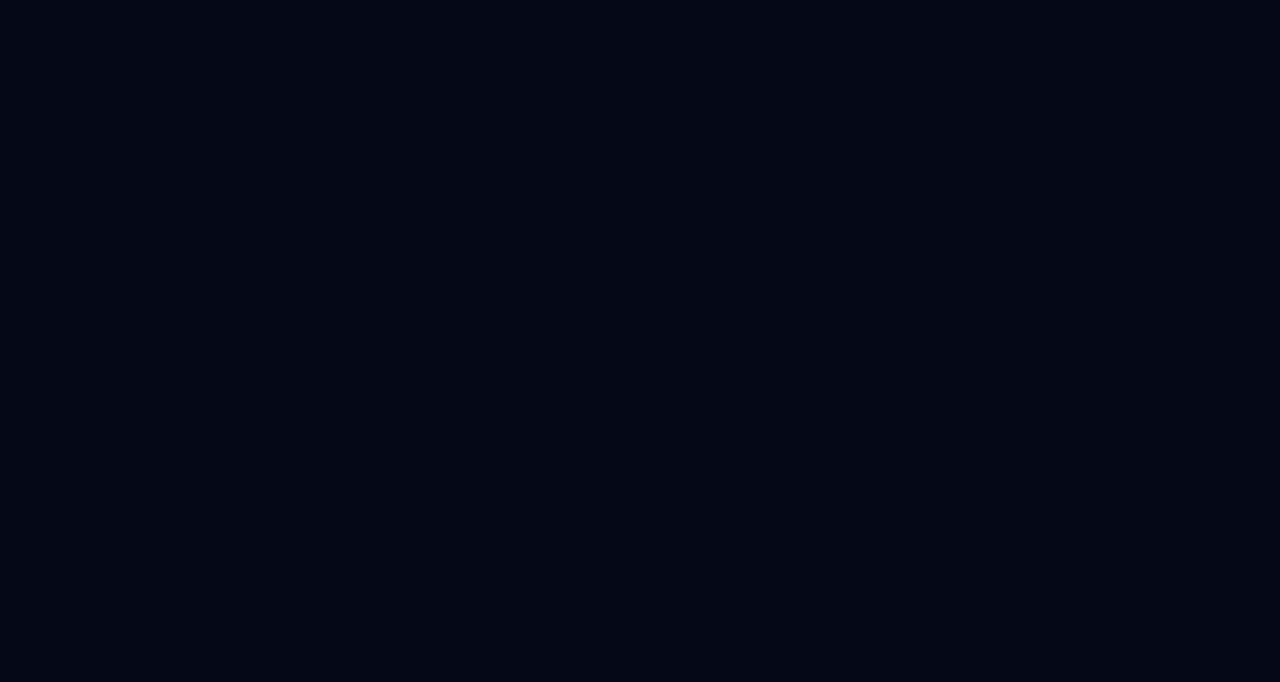
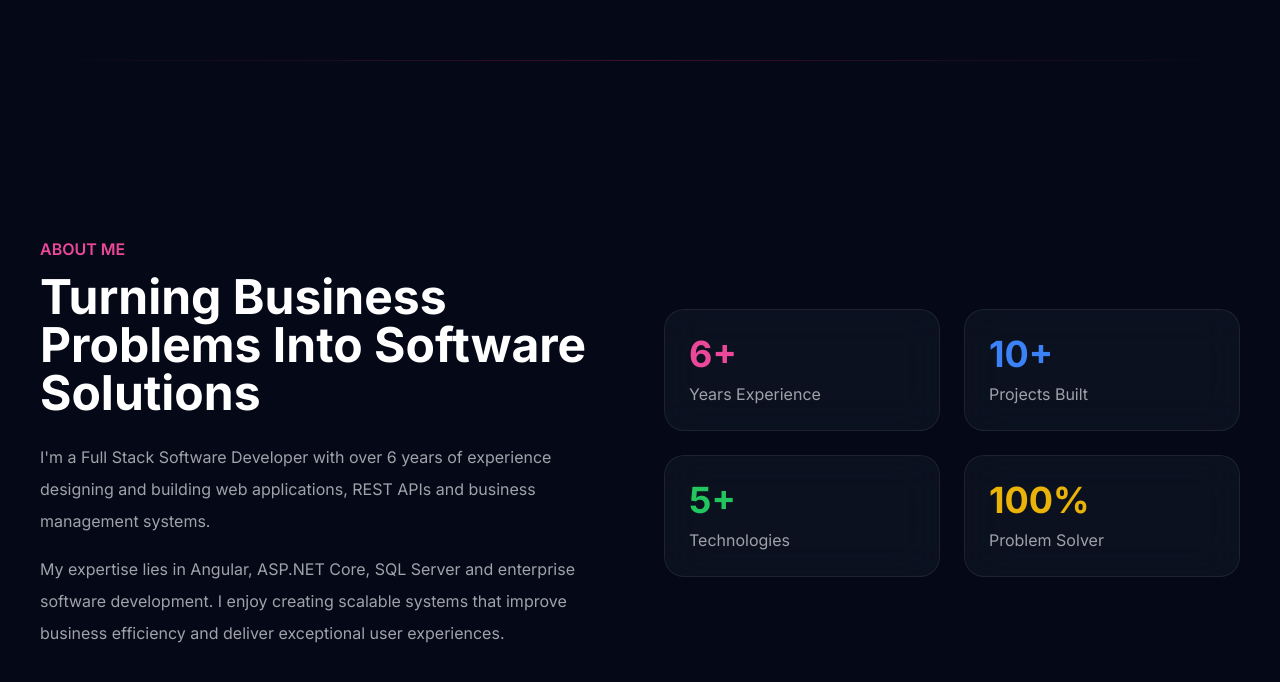
Before and after one commit to Sapino911/portfolio-app, an Angular app: page / in a window 1280 px wide. Shown: the part 820-1502 px from the top of the page. Before the commit the page ends 800 px from the top, so only its background shows below. Built offline with nearby package versions, Linux system fonts and the light colour scheme.

Commit message:
feat: enhance Hero component with badges and update styles for improved UI

```diff
--- a/src/app/components/hero/hero.component.html
+++ b/src/app/components/hero/hero.component.html
@@ -16,21 +16,23 @@
           Building scalable web applications with Angular,
           ASP.NET Core, SQL Server and modern technologies.
         </p>
-
-        <div class="flex gap-4">
+        <div class="flex gap-4 mb-6">
           <button class="primary-btn">
             View Projects
           </button>
-
           <button class="secondary-btn">
             Download CV
           </button>
         </div>
-
+        <div class="flex gap-4 mb-6">
+          @for( badge of badges; track badge.title){
+            <button class="tech-badge">
+              {{ badge.title }}
+            </button>
+          }
+        </div>
       </div>
-
       <div class="flex justify-center">
-
         <div
           class="w-96 h-96 rounded-full
                  bg-gradient-to-br
@@ -38,14 +40,82 @@
                  to-cyan-500/20
                  border border-sky-500/20">
         </div>
+      </div>
+    </div>
+  </div>
+</section>
+
+<div class="section-divider my-20"></div>
+
+<section id="about" class="py-24">
+  <div class="section-container">
+    <div class="grid lg:grid-cols-2 gap-12 items-center">
+      <div>
+        <span class="text-pink-500 font-semibold">
+          ABOUT ME
+        </span>
+        <h2 class="section-title mt-3">
+          Turning Business Problems Into Software Solutions
+        </h2>
+        <p class="text-zinc-400 leading-8 mt-6">
+          I'm a Full Stack Software Developer with over 6 years of
+          experience designing and building web applications,
+          REST APIs and business management systems.
+        </p>
+
+        <p class="text-zinc-400 leading-8 mt-4">
+          My expertise lies in Angular, ASP.NET Core, SQL Server
+          and enterprise software development. I enjoy creating
+          scalable systems that improve business efficiency and
+          deliver exceptional user experiences.
+        </p>
+      </div>
+
+      <div class="grid grid-cols-2 gap-6">
+        <div class="glass-card p-6 card-hover">
+          <h3 class="text-4xl font-bold text-pink-500">
+            6+
+          </h3>
+
+          <p class="text-zinc-400 mt-2">
+            Years Experience
+          </p>
+        </div>
+
+        <div class="glass-card p-6 card-hover">
+          <h3 class="text-4xl font-bold text-blue-500">
+            10+
+          </h3>
+
+          <p class="text-zinc-400 mt-2">
+            Projects Built
+          </p>
+        </div>
+
+        <div class="glass-card p-6 card-hover">
+          <h3 class="text-4xl font-bold text-green-500">
+            5+
+          </h3>
+
+          <p class="text-zinc-400 mt-2">
+            Technologies
+          </p>
+        </div>
+
+        <div class="glass-card p-6 card-hover">
+          <h3 class="text-4xl font-bold text-yellow-500">
+            100%
+          </h3>
+
+          <p class="text-zinc-400 mt-2">
+            Problem Solver
+          </p>
+        </div>
 
       </div>
 
     </div>
 
   </div>
-<h1 class="gradient-text">
-  JOHN SIMON
-</h1>
 
 </section>
--- a/src/app/components/hero/hero.component.ts
+++ b/src/app/components/hero/hero.component.ts
@@ -10,7 +10,10 @@ import { Component } from '@angular/core';
 export class HeroComponent {
 
 
-  protected readonly frameworks = [
-    { icon: '', title: ''}
+  protected readonly badges = [
+    { icon: '', title: 'Angular'},
+    { icon: '', title: '.Net Core'},
+    { icon: '', title: 'SQL Serve'},
+    { icon: '', title: 'Azure'}
   ]
 }
--- a/src/styles.scss
+++ b/src/styles.scss
@@ -161,12 +161,30 @@ body {
         border-radius: 9999px;
     }
 
+    .card-hover {
+    transition: all .3s ease;
+    }
+
     .card-hover:hover {
-    transform:
-            translateY(-6px);
+    transform: translateY(-6px);
 
-        box-shadow:
-            0 0 25px rgba(255, 45, 141, .15);
+    border-color: rgba(255,45,141,.3);
+
+    box-shadow:
+        0 0 25px rgba(255,45,141,.15);
+    }
+
+    .section-divider {
+    width: 100%;
+    height: 1px;
+
+    background:
+        linear-gradient(
+        90deg,
+        transparent,
+        rgba(255,45,141,.2),
+        transparent
+        );
     }
 
 }
```
